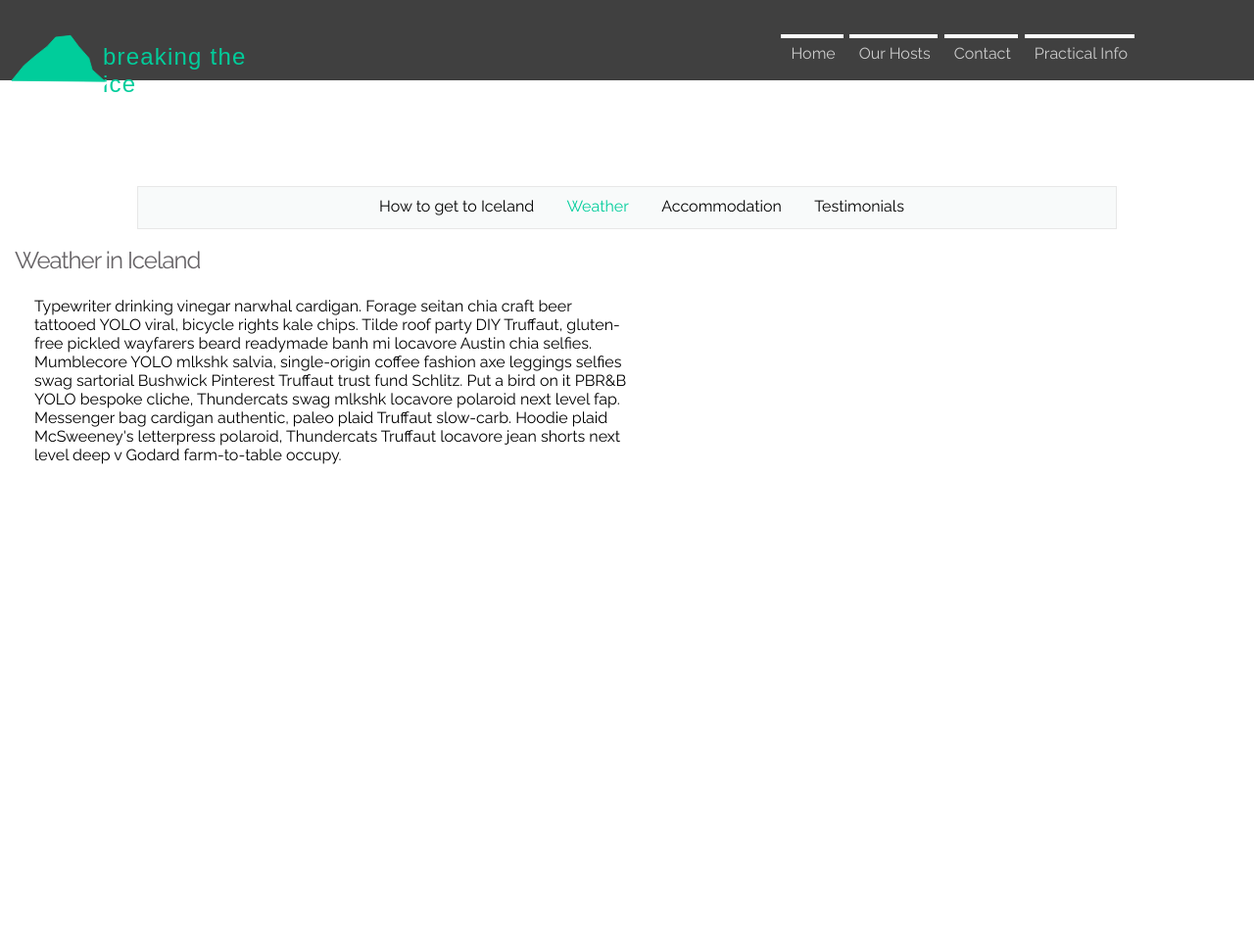
After one commit to nicholedwight/breaking-the-ice, a PHP site: page /faq/weather.php in a window 1280 px wide. The commit adds this page. Shown: the whole page at 98% size. Run offline with PHP 8.4, Linux system fonts and the light colour scheme; some libraries are stand-ins or nearby versions; some web fonts are replaced.

Commit message:
restructuring

```diff
--- /dev/null
+++ b/faq/weather.php
@@ -0,0 +1,12 @@
+<?php $thisPage = "weather";
+  include('../inc/header.php');
+?>
+<main class="secondary_wrapper" role="main">
+  <a id="skip"> </a>
+  <?php include('../inc/faq_nav.php');?>
+  <article>
+    <h1>Weather in Iceland</h1>
+    <p>Typewriter drinking vinegar narwhal cardigan. Forage seitan chia craft beer tattooed YOLO viral, bicycle rights kale chips. Tilde roof party DIY Truffaut, gluten-free pickled wayfarers beard readymade banh mi locavore Austin chia selfies. Mumblecore YOLO mlkshk salvia, single-origin coffee fashion axe leggings selfies swag sartorial Bushwick Pinterest Truffaut trust fund Schlitz. Put a bird on it PBR&B YOLO bespoke cliche, Thundercats swag mlkshk locavore polaroid next level fap. Messenger bag cardigan authentic, paleo plaid Truffaut slow-carb. Hoodie plaid McSweeney's letterpress polaroid, Thundercats Truffaut locavore jean shorts next level deep v Godard farm-to-table occupy.</p>
+  </article>
+</main>
+<?php include('../inc/footer.php'); ?>
--- a/inc/faq_nav.php
+++ b/inc/faq_nav.php
@@ -3,12 +3,12 @@
     <a href="how-to-get-here.php" <?php if ($thisPage == "get-here") echo "class='faq_current'"; ?>>How to get to Iceland</a>
   </li>
   <li>
-    <a href="weather.php" <?php if ($thisPage == "weather") echo "class='current'"; ?>>Weather</a>
+    <a href="weather.php" <?php if ($thisPage == "weather") echo "class='faq_current'"; ?>>Weather</a>
   </li>
   <li>
-    <a href="accommodation.php" <?php if ($thisPage == "accommodation") echo "class='current'"; ?>>Accommodation</a>
+    <a href="accommodation.php" <?php if ($thisPage == "accommodation") echo "class='faq_current'"; ?>>Accommodation</a>
   </li>
   <li>
-    <a href="testimonials.php" <?php if ($thisPage == "testimonials") echo "class='current'"; ?>>Testimonials</a>
+    <a href="testimonials.php" <?php if ($thisPage == "testimonials") echo "class='faq_current'"; ?>>Testimonials</a>
     </li>
 </ul>
--- a/inc/header.php
+++ b/inc/header.php
@@ -4,9 +4,9 @@
   <meta name="viewport" content="width=device-width, initial-scale=1">
   <meta charset="UTF-8">
   <title>Breaking The Ice</title>
-  <link rel="stylesheet" type="text/css" href="css/main.css">
-  <link rel="icon" type="image/png" href="img/favicon.png">
-  <script type="text/javascript" src="js/instafeed.min.js"></script>
+  <link rel="stylesheet" type="text/css" href="/project1/css/main.css">
+  <link rel="icon" type="image/png" href="/project1/img/favicon.png">
+  <script type="text/javascript" src="/project1/js/instafeed.min.js"></script>
   <script src="http://ajax.googleapis.com/ajax/libs/jquery/1.7/jquery.min.js"></script>
   <script src="https://maps.googleapis.com/maps/api/js?sensor=false"></script>
 </head>
@@ -37,10 +37,10 @@
             <?php if ($thisPage == "FAQ") echo "class='current'"; ?>>Practical Info</a>
               <ul class="nav_dropdown">
                 <li><a href="faq.php">General Info</a></li>
-                <li><a href="how-to-get-here.php">Getting Here</a></li>
-                <li><a href="weather.php">Weather</a></li>
-                <li><a href="accommodation.php">Accommodation</a></li>
-                <li><a href="testimonials.php">Testimonials</a></li>
+                <li><a href="faq/how-to-get-here.php">Getting Here</a></li>
+                <li><a href="faq/weather.php">Weather</a></li>
+                <li><a href="faq/accommodation.php">Accommodation</a></li>
+                <li><a href="faq/testimonials.php">Testimonials</a></li>
               </ul>
           </li>
       </ul>
```
Also changed, not shown: faq/accommodation.php (added, +12 -0 lines), faq/how-to-get-here.php (added, +12 -0 lines), faq/testimonials.php (added, +12 -0 lines).
